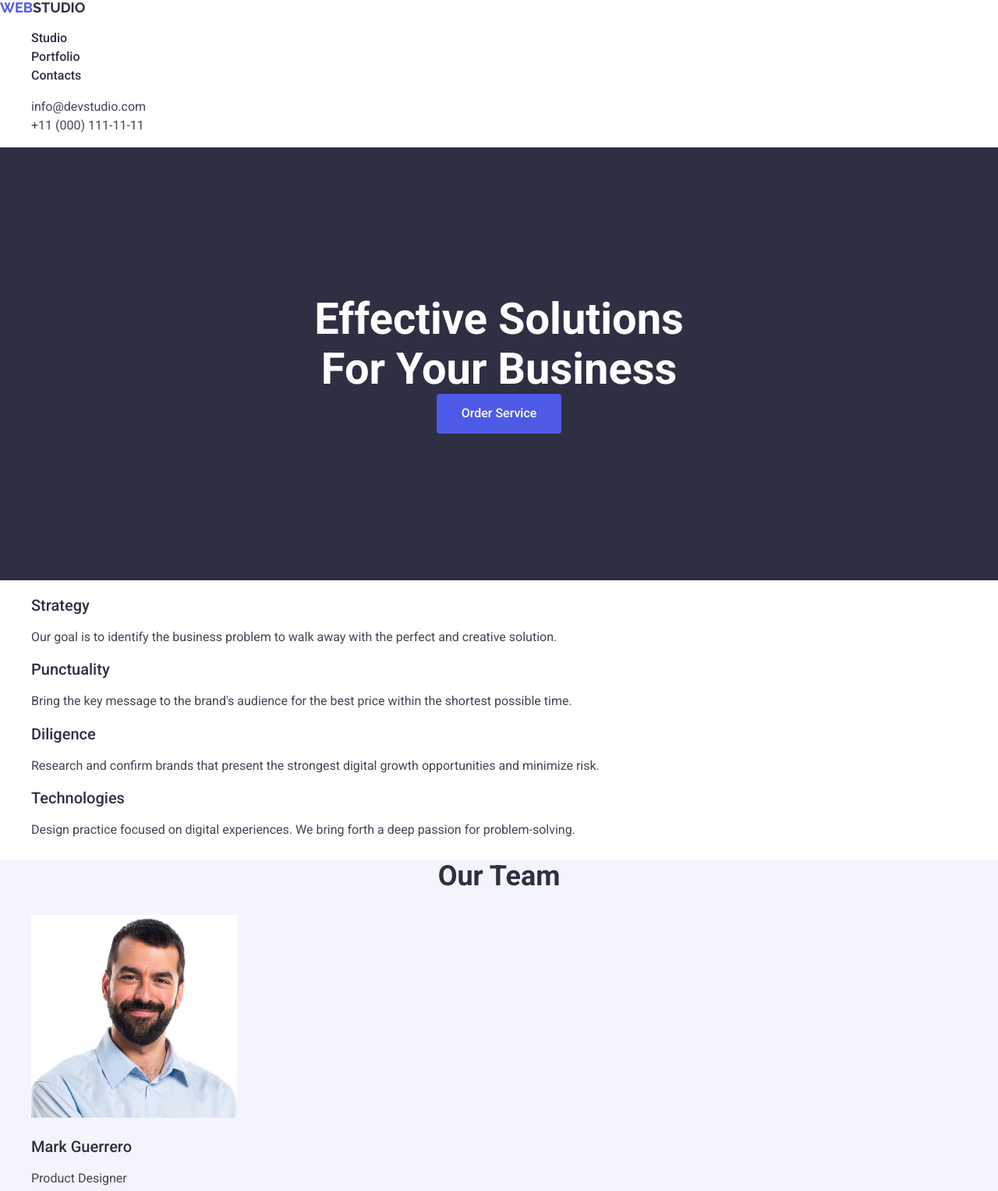
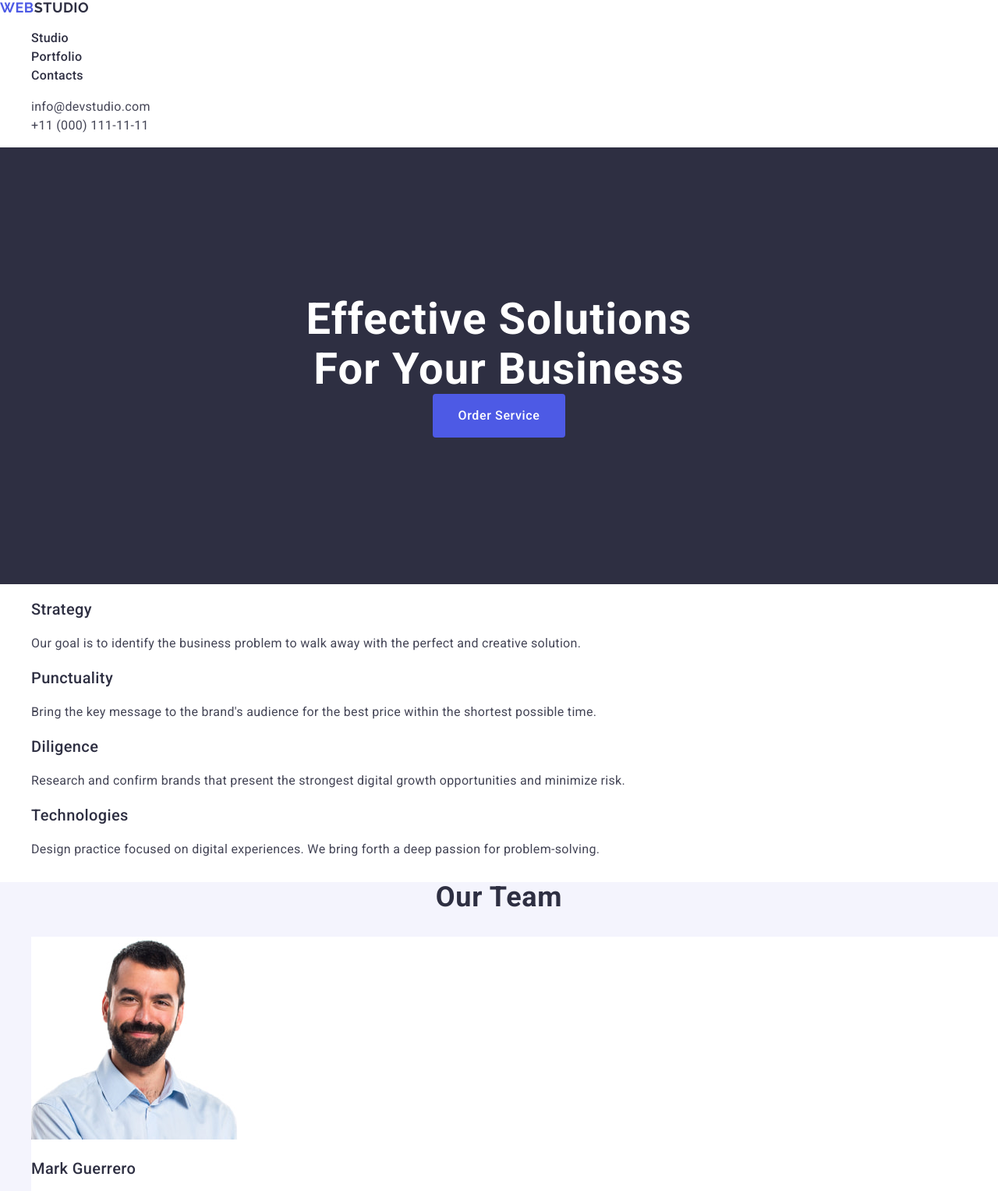
Before and after one commit to LyubovNesterchuk/goit-markup-hw-02, a plain HTML site: page index.html in a window 1280 px wide. Shown: the top 1527 px of the page at 78% size. Drawn offline with nearby package versions, Linux system fonts and the light colour scheme.

Commit message:
styles.css

```diff
--- a/css/styles.css
+++ b/css/styles.css
@@ -1,7 +1,7 @@
 /* base */
 body {
   color: #434455;
-  font-family: "Roboto", "Raleway", sans-serif;
+  font-family: "Roboto", sans-serif;
   background-color: #ffffff;
   font-size: 16px;
   font-weight: 400;
@@ -22,6 +22,10 @@ button {
 }
 
 .button {
+  font-family: "Roboto", sans-serif;
+  font-size: 16px;
+  line-height: 1.5;
+  letter-spacing: 0.04em;
   display: block;
   color: #ffffff;
   background-color: #4d5ae5;
@@ -40,27 +44,22 @@ button:focus {
 }
 
 /* header */
-.logo-dark {
-  color: #2e2f42;
+.logo {
+  color: #4d5ae5;
   font-family: "Raleway", sans-serif;
   font-size: 18px;
   font-weight: bold;
   line-height: 1, 17;
+  letter-spacing: 0.03em;
   text-transform: uppercase;
   text-decoration: none;
 }
 
-.logo-accent {
-  color: #4d5ae5;
+.logo-dark {
+  color: #2e2f42;
 }
 
 .logo-light {
-  font-family: "Raleway", sans-serif;
-  font-size: 18px;
-  font-weight: bold;
-  line-height: 1, 17;
-  text-transform: uppercase;
-  text-decoration: none;
   color: #f4f4fd;
 }
 
@@ -70,6 +69,7 @@ button:focus {
   font-size: 16px;
   /* line-height: 24px; */
   line-height: 1.5;
+  letter-spacing: 0.02em;
 }
 
 .nav-link:hover,
@@ -77,12 +77,16 @@ button:focus {
   color: #404bbf;
 }
 
+.header-address {
+  font-style: normal;
+}
+
 .contact-link {
   color: #434455;
-  font-style: normal;
   font-weight: 400;
   font-size: 16px;
   line-height: 1.5;
+  letter-spacing: 0.02em;
 }
 
 .contact-link:hover,
@@ -101,6 +105,7 @@ button:focus {
   font-size: 56px;
   font-weight: 700;
   line-height: 1, 07;
+  letter-spacing: 0.02em;
   text-transform: capitalize;
   text-align: center;
   max-width: 496px;
@@ -113,6 +118,7 @@ button:focus {
   font-weight: 500;
   font-size: 20px;
   line-height: 1.2;
+  letter-spacing: 0.02em;
   text-transform: capitalize;
   color: #2e2f42;
 }
@@ -120,7 +126,8 @@ button:focus {
 .section-title {
   font-weight: 700;
   font-size: 36px;
-  line-height: 1.11111;
+  line-height: 1.11;
+  letter-spacing: 0.02em;
   text-transform: capitalize;
   text-align: center;
   color: #2e2f42;
@@ -128,6 +135,11 @@ button:focus {
 
 .section-description {
   color: #434455;
+  line-height: 1.5;
+  letter-spacing: 0.02em;
+}
+.team-list-item {
+  background-color: #ffffff;
 }
 
 .team-section {
--- a/index.html
+++ b/index.html
@@ -3,35 +3,37 @@
   <head>
     <meta charset="UTF-8" />
     <meta name="viewport" content="width=device-width, initial-scale=1.0" />
-    <title>Web Studio</title>
+
     <link
       rel="stylesheet"
-      href="https://cdnjs.cloudflare.com/ajax/libs/modern-normalize/
-    3.0.1/modern-normalize.min.css"
+      href="https://cdnjs.cloudflare.com/ajax/libs/modern-normalize/3.0.1/modern-normalize.min.css"
+      integrity="sha512-q6WgHqiHlKyOqslT/lgBgodhd03Wp4BEqKeW6nNtlOY4quzyG3VoQKFrieaCeSnuVseNKRGpGeDU3qPmabCANg=="
+      crossorigin="anonymous"
+      referrerpolicy="no-referrer"
     />
     <link rel="preconnect" href="https://fonts.googleapis.com" />
     <link rel="preconnect" href="https://fonts.gstatic.com" crossorigin />
     <link
+      href="https://fonts.googleapis.com/css2?family=Raleway:ital,wght@0,100..900;1,100..900&family=Roboto:wght@100..900&display=swap"
       rel="stylesheet"
-      href="https://fonts.googleapis.com/css2?family=Montserrat&family=Raleway:ital,wght@0,700;1,
-700&family=Roboto:wght@400;500;700&display=swap"
     />
     <link rel="stylesheet" href="./css/styles.css" />
+    <title>Web Studio</title>
   </head>
   <body>
     <!-- #region header -->
     <header>
       <nav>
-        <a class="logo-dark" href="./index.html"
-          ><span class="logo-accent">Web</span>Studio</a
+        <a class="logo" href="./index.html"
+          >Web<span class="logo-dark">Studio</span></a
         >
         <ul>
-          <li><a class="nav-link" href="#">Studio</a></li>
-          <li><a class="nav-link" href="#">Portfolio</a></li>
-          <li><a class="nav-link" href="#">Contacts</a></li>
+          <li><a class="nav-link" href="./index.html">Studio</a></li>
+          <li><a class="nav-link" href="">Portfolio</a></li>
+          <li><a class="nav-link" href="">Contacts</a></li>
         </ul>
       </nav>
-      <address>
+      <address class="header-address">
         <ul>
           <li>
             <a class="contact-link" href="mailto:info@devstudio.com"
@@ -93,7 +95,7 @@
       <section class="team-section">
         <h2 class="section-title">Our Team</h2>
         <ul>
-          <li>
+          <li class="team-list-item">
             <img
               src="./images/Team/Mark_Guerrero.jpg"
               alt="Portrait photo of Mark Guerrero"
@@ -103,7 +105,7 @@
             <h3 class="section-item">Mark Guerrero</h3>
             <p class="section-description">Product Designer</p>
           </li>
-          <li>
+          <li class="team-list-item">
             <img
               src="./images/Team/Tom_Ford.jpg"
               alt="Portrait photo of Tom Ford"
@@ -113,7 +115,7 @@
             <h3 class="section-item">Tom Ford</h3>
             <p class="section-description">Frontend Developer</p>
           </li>
-          <li>
+          <li class="team-list-item">
             <img
               src="./images/Team/Camila_Garcia.jpg"
               alt="Portrait photo of Camila Garcia"
@@ -123,7 +125,7 @@
             <h3 class="section-item">Camila Garcia</h3>
             <p class="section-description">Marketing</p>
           </li>
-          <li>
+          <li class="team-list-item">
             <img
               src="./images/Team/Daniel_Wilson.jpg"
               alt="Portrait photo of Daniel Wilson"
@@ -131,7 +133,7 @@
               height="260"
             />
             <h3 class="section-item">Daniel Wilson</h3>
-            <p>UI Designer</p>
+            <p class="section-description">UI Designer</p>
           </li>
         </ul>
       </section>
@@ -206,8 +208,8 @@
     </main>
     <!-- #region Footer -->
     <footer class="footer">
-      <a class="logo-light" href="./index.html"
-        ><span class="logo-accent">Web</span>Studio</a
+      <a class="logo" href="./index.html"
+        >Web<span class="logo-white">Studio</span></a
       >
       <p class="section-description-footer">
         Increase the flow of customers and sales for your business with digital
```
